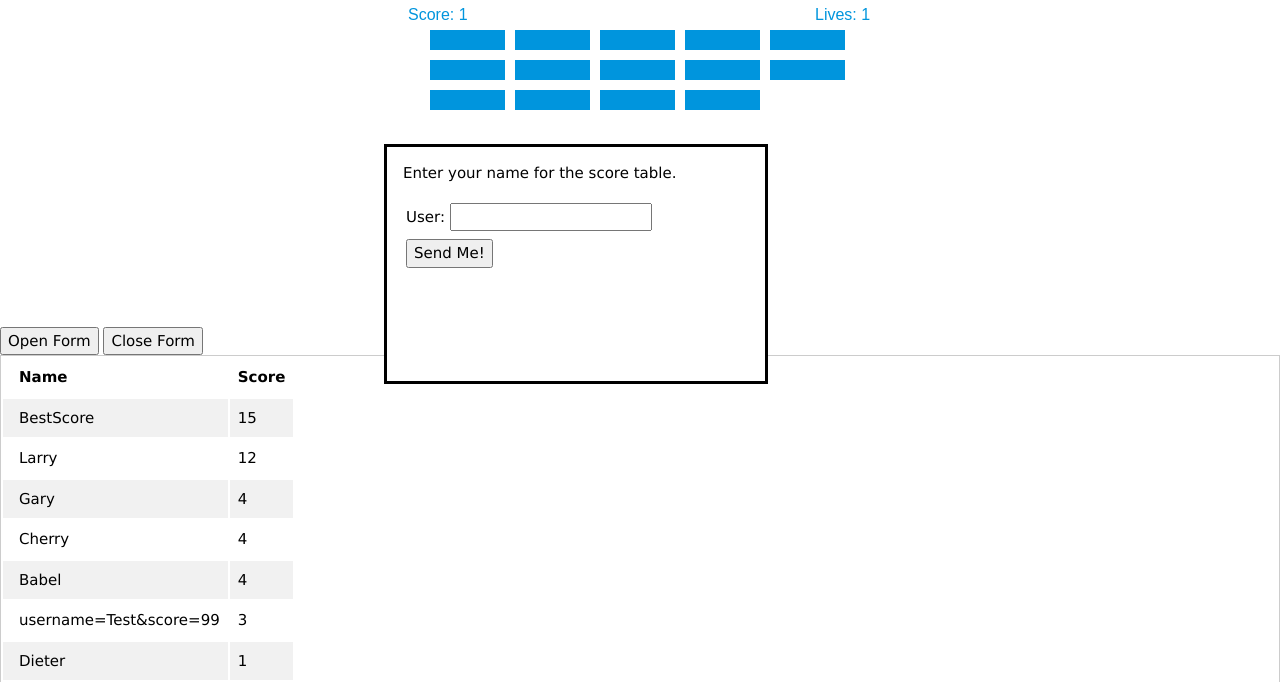
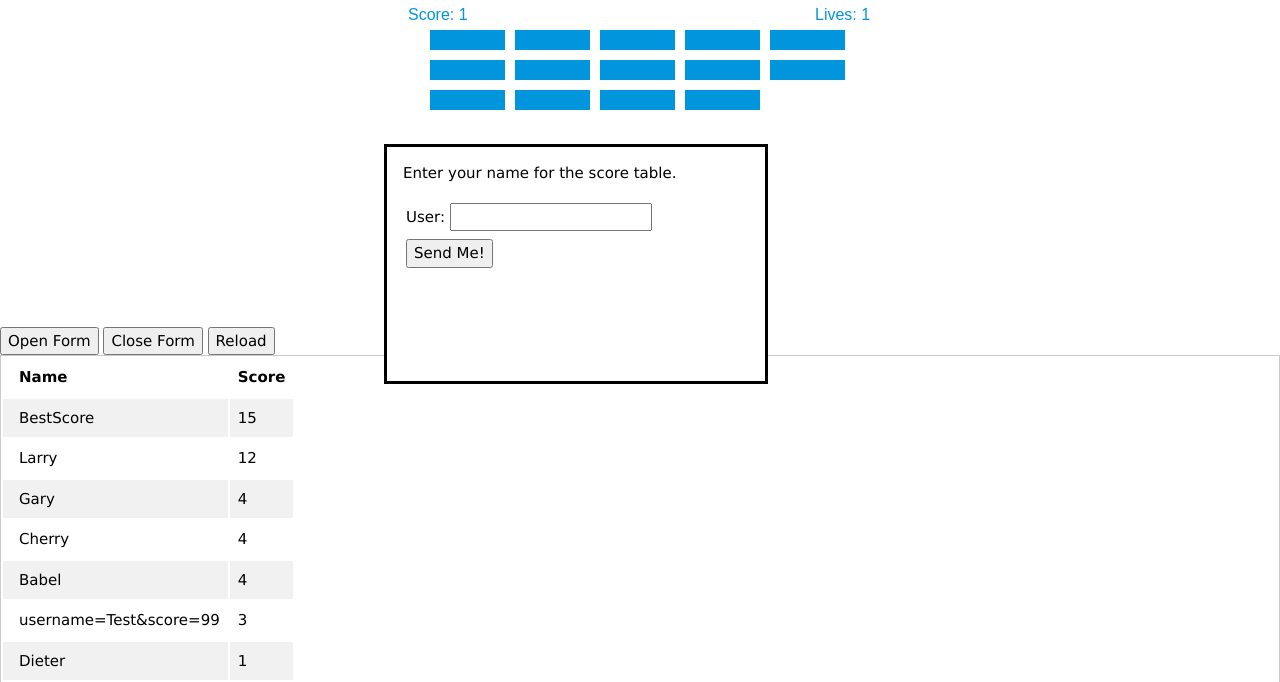
Before and after one commit to ichbinbobby/djangoBreakout, a Django app: page / in a window 1280 px wide. Shown: the top 682 px of the page. Run offline with Django 3.2, Linux system fonts and the light colour scheme; data comes from the database, SQL or seed files in the repository.

Commit message:
Added reload button

```diff
--- a/breakout/templates/breakout/index.html
+++ b/breakout/templates/breakout/index.html
@@ -16,6 +16,7 @@
 
     <button class="w3-center" onclick="open_form()">Open Form</button>
     <button class="w3-center" onclick="close_form()">Close Form</button>
+    <button class="w3-center" onclick="document.location.reload()">Reload</button>
 
     <div id="user_entry" class="w3-container">
       <p>Enter your name for the score table.</p>
```
